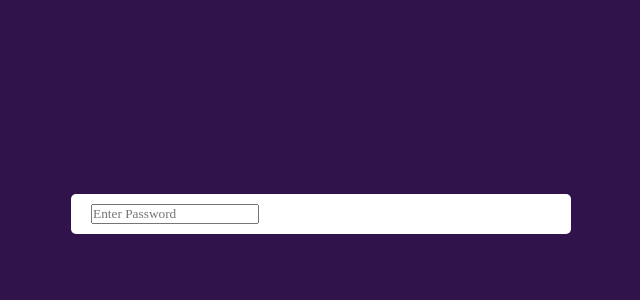
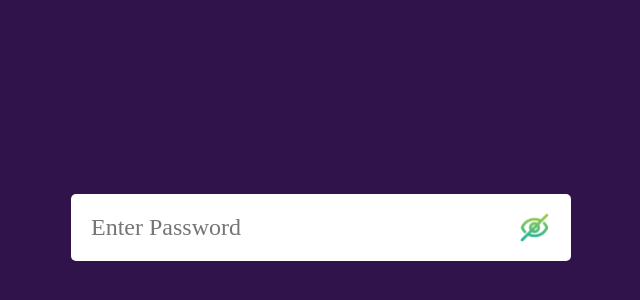
Before and after one commit to Veenu-Nain/HideShowPassword, a plain HTML site: page index.html in a window 1280 px wide. Shown: the part 106-406 px from the top of the page, without its empty margins (319-959 px from the left). Drawn offline with Linux system fonts and the light colour scheme.

Commit message:
udpate input box

```diff
--- a/index.html
+++ b/index.html
@@ -10,6 +10,7 @@
 <body>
     <div class="input-box">
         <input type="password" placeholder="Enter Password">
+        <img src="images/closed-eyes.png" >
     </div>
 </body>
 </html>
--- a/style.css
+++ b/style.css
@@ -14,4 +14,18 @@ body{
     border-radius: 5px;
     padding:10px 20px;
     margin:300px auto;
+    display:flex;
+    align-items: center;
 }
+.input-box input{
+    width:100%;
+    padding:10px 0;
+    border:0;
+    outline:0;
+    font-size: 24px;
+    color:#555;
+}
+.input-box img{
+    width:35px;
+    cursor:pointer;
+}
```
